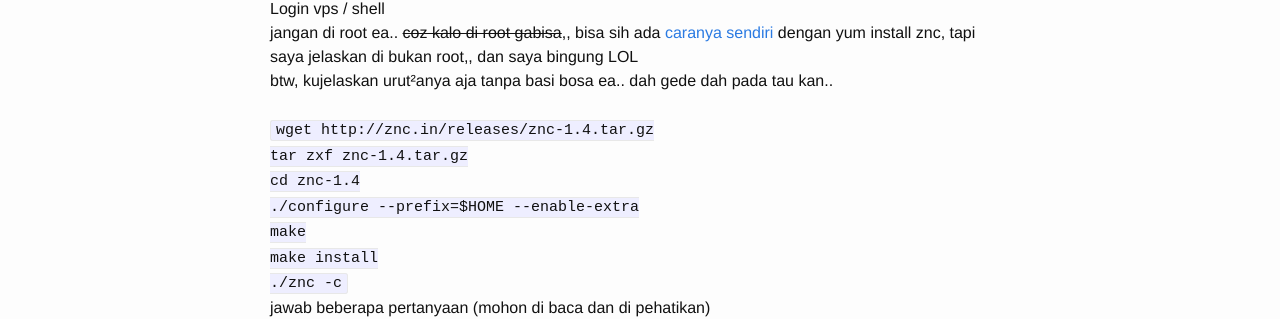
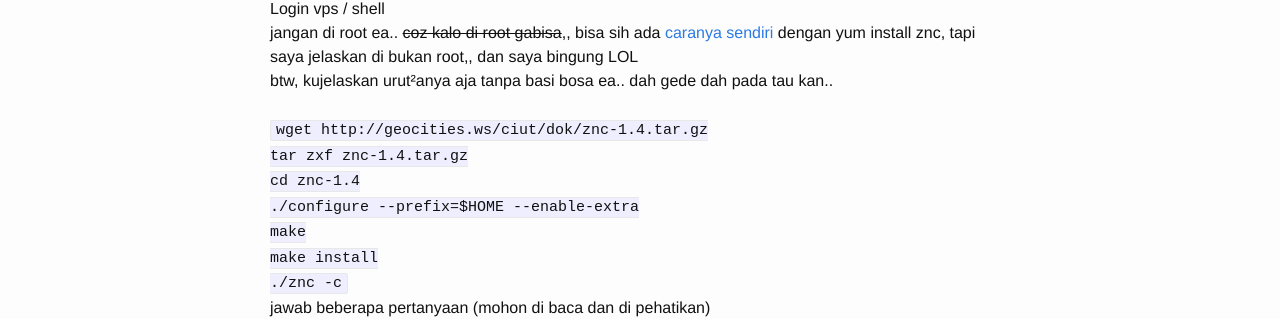
Before and after one commit to goezz/goezz.github.com, a Jekyll site: the page built from _posts/2012-04-19-cara-install-znc.markdown, in a window 1280 px wide. Shown: the part 299-618 px from the top of the page. Built offline with Jekyll 4.4.1, drawn with Linux system fonts in a browser that asks for light colours; part of the change alters nothing that is shown.

Commit message:
Update 2012-04-19-cara-install-znc.markdown

```diff
--- a/_posts/2012-04-19-cara-install-znc.markdown
+++ b/_posts/2012-04-19-cara-install-znc.markdown
@@ -10,7 +10,7 @@ Login vps / shell<br>
 jangan di root ea.. <span style="text-decoration:line-through;">coz kalo di root gabisa</span>,, bisa sih ada <a href="http://ciutirc.blogspot.com/2014/10/tutorial-cara-install-znc-pada-root-dengam-mudah.html">caranya sendiri</a> dengan yum install znc, tapi saya jelaskan di bukan root,, dan saya bingung LOL<br>
 btw, kujelaskan urut²anya aja tanpa basi bosa ea.. dah gede dah pada tau kan..<br>
 <br>
-<code>wget http://znc.in/releases/znc-1.4.tar.gz<br>
+<code>wget http://geocities.ws/ciut/dok/znc-1.4.tar.gz<br>
 tar zxf znc-1.4.tar.gz<br>
 cd znc-1.4<br>
 ./configure --prefix=$HOME --enable-extra<br>
```
